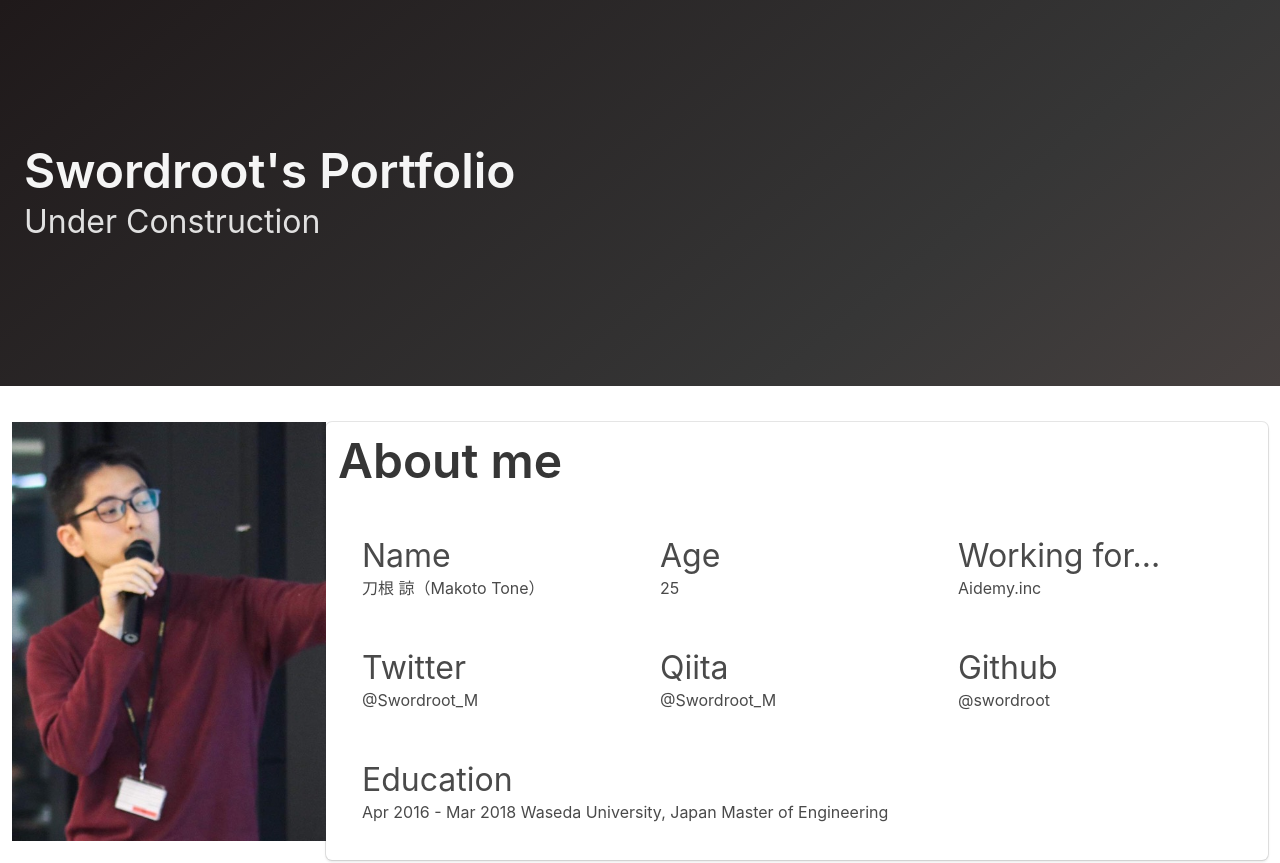
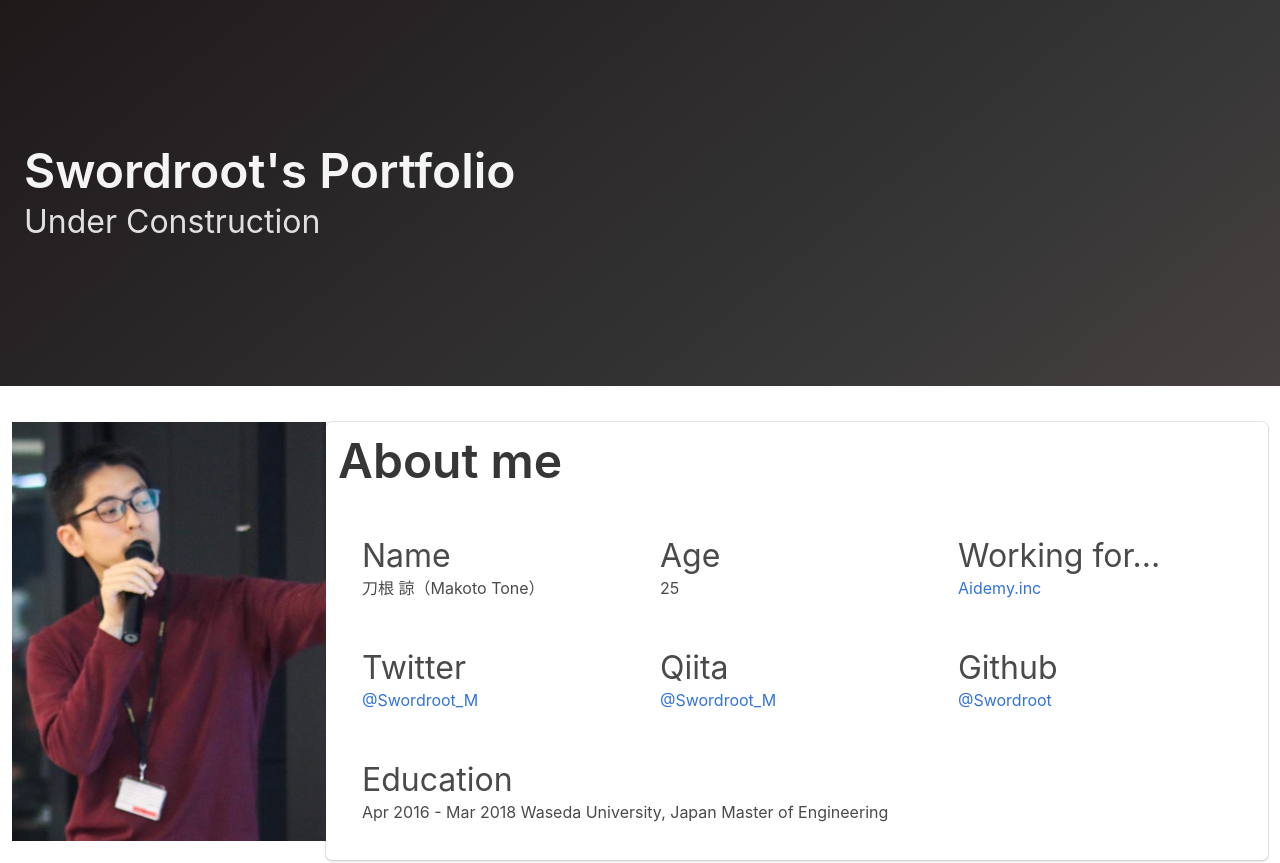
Before and after one commit to Swordroot/swordroot-lp, a Nuxt app: page / in a window 1280 px wide. Shown: the top 863 px of the page. Built offline with nearby package versions, Linux system fonts and the light colour scheme.

Commit message:
リンクとか追加

```diff
--- a/components/about_me.vue
+++ b/components/about_me.vue
@@ -19,13 +19,13 @@
             <p>
               <span class="subtitle is-3">Age</span>
             </p>
-            <p>25</p>
+            <p>{{ age }}</p>
           </div>
           <div class="tile is-child is-4 column">
             <p>
               <span class="subtitle is-3">Working for...</span>
             </p>
-            <p>Aidemy.inc</p>
+            <p><a href="https://aidemy.net/">Aidemy.inc</a></p>
           </div>
         </div>
         <div class="tile is-parent">
@@ -33,19 +33,19 @@
             <p>
               <span class="subtitle is-3">Twitter</span>
             </p>
-            <p>@Swordroot_M</p>
+            <p><a href="https://twitter.com/Swordroot_M">@Swordroot_M</a></p>
           </div>
           <div class="tile is-child is-4 column">
             <p>
               <span class="subtitle is-3">Qiita</span>
             </p>
-            <p>@Swordroot_M</p>
+            <p><a href="https://qiita.com/Swordroot_M">@Swordroot_M</a></p>
           </div>
           <div class="tile is-child is-4 column">
             <p>
               <span class="subtitle is-3">Github</span>
             </p>
-            <p>@swordroot</p>
+            <p><a href="https://github.com/Swordroot">@Swordroot</a></p>
           </div>
         </div>
         <div class="tile is-parent">
@@ -61,8 +61,21 @@
   </section>
 </template>
 <script lang="ts">
-import Vue from 'vue'
+import Vue from "vue";
 export default Vue.extend({
-
-})
+  computed: {
+    age: () => {
+      const _age = new Date().getFullYear() - 1993;
+      const _month = new Date().getMonth() + 1;
+      const _date = new Date().getDate();
+      if (_month > 9) {
+        return _age;
+      } else if (_month < 9) {
+        return _age - 1;
+      } else {
+        return _date < 7 ? _age - 1 : _age;
+      }
+    }
+  }
+});
 </script>
```
